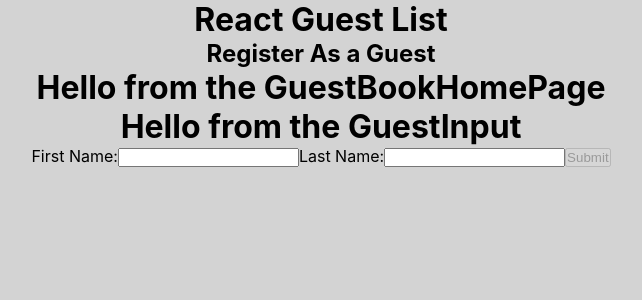
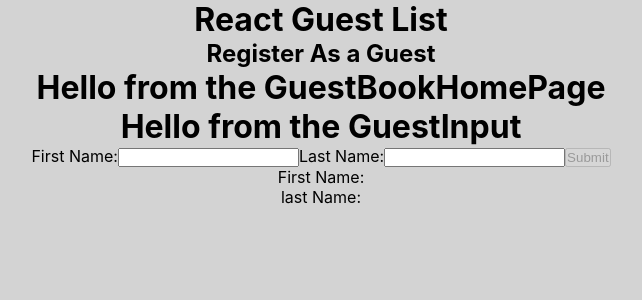
Before and after one commit to Eprince-hub/react-guest-list, a React (Create React App) app: page / in a window 1280 px wide. Shown: the top 300 px of the page, without its empty margins (319-961 px from the left). Built offline with nearby package versions, Linux system fonts and the light colour scheme.

Commit message:
create two input fields and a button

```diff
--- /dev/null
+++ b/src/components/Guests.js
@@ -0,0 +1,12 @@
+import { useState } from 'react';
+
+export default function Guests(props) {
+  // setting state variables
+
+  return (
+    <ul>
+      <li>First Name: {props.user.firstName}</li>
+      <li>last Name: {props.user.lastName}</li>
+    </ul>
+  );
+}
--- a/src/components/UserInput.js
+++ b/src/components/UserInput.js
@@ -1,15 +1,17 @@
 import { useState } from 'react';
+import Guests from './Guests';
 
-export default function UserInput(props) {
+export default function UserInput() {
   // setting state variables
-  console.log('The property is: ' + props);
   // user input states
   const [userData, setUserData] = useState({ firstName: '', lastName: '' });
 
   const [disableButton, setDisableButton] = useState(true);
 
+  const [guestLists, setGuestLists] = useState([]);
+
+  // Function that handles For Submission
   function handleSubmit(event) {
-    console.log('submitted' + userData);
     console.log('firstName: ' + userData.firstName);
     console.log('lastName: ' + userData.lastName);
     event.preventDefault();
@@ -18,6 +20,7 @@ export default function UserInput(props) {
     setDisableButton(true);
   }
 
+  // Function that handles changes on user Inputs
   function handleUserInputChange(event) {
     setUserData({
       ...userData,
@@ -27,7 +30,12 @@ export default function UserInput(props) {
     setDisableButton(false);
   }
 
-  console.log(userData);
+  // Function that concats the user information to the user lists array
+  function handleGuestUpdate() {
+    setGuestLists(guestLists.concat(userData));
+  }
+
+  console.log(guestLists);
 
   return (
     <div>
@@ -37,7 +45,6 @@ export default function UserInput(props) {
         <label>
           First Name:
           <input
-            type="text"
             name="firstName"
             required
             value={userData.firstName}
@@ -48,15 +55,28 @@ export default function UserInput(props) {
         <label>
           Last Name:
           <input
-            type="text"
             name="lastName"
             required
             value={userData.lastName}
             onChange={handleUserInputChange}
           />
         </label>
-        <input type="submit" value="Submit" disabled={disableButton} />
+        <input
+          onClick={handleGuestUpdate}
+          type="submit"
+          value="Submit"
+          disabled={disableButton}
+        />
       </form>
+
+      {/* The Guest Component */}
+
+      <Guests
+        user={{
+          firstName: [userData.firstName],
+          lastName: [userData.lastName],
+        }}
+      />
     </div>
   );
 }
--- /dev/null
+++ b/src/react-app-env.d.ts
@@ -0,0 +1 @@
+/// <reference types="react-scripts" />
```
